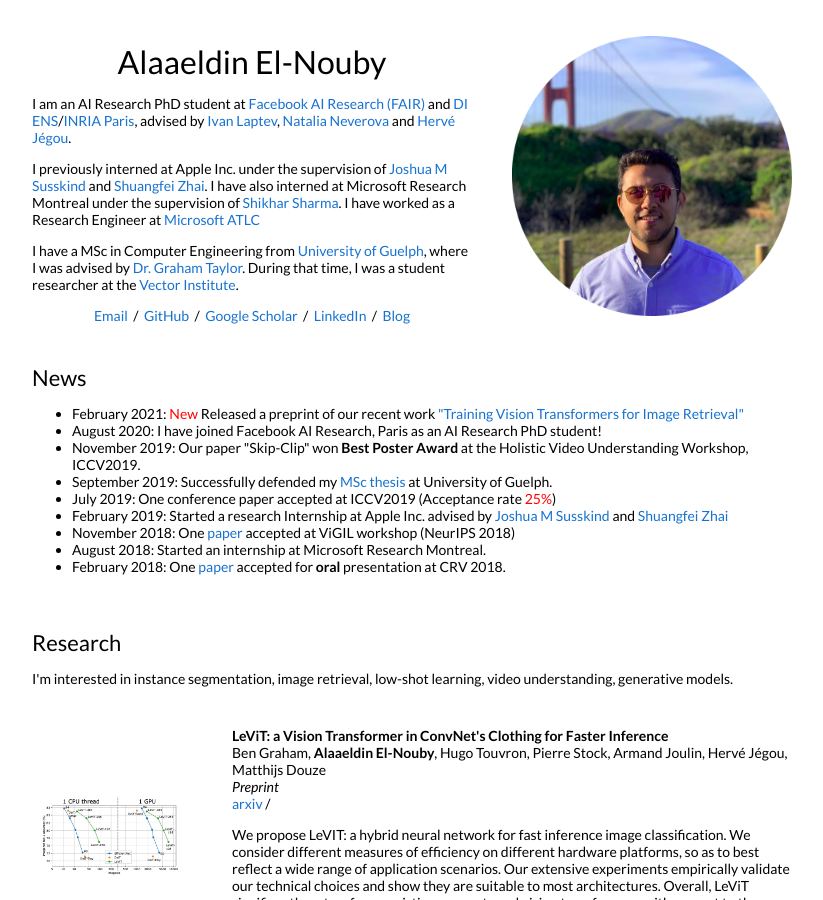
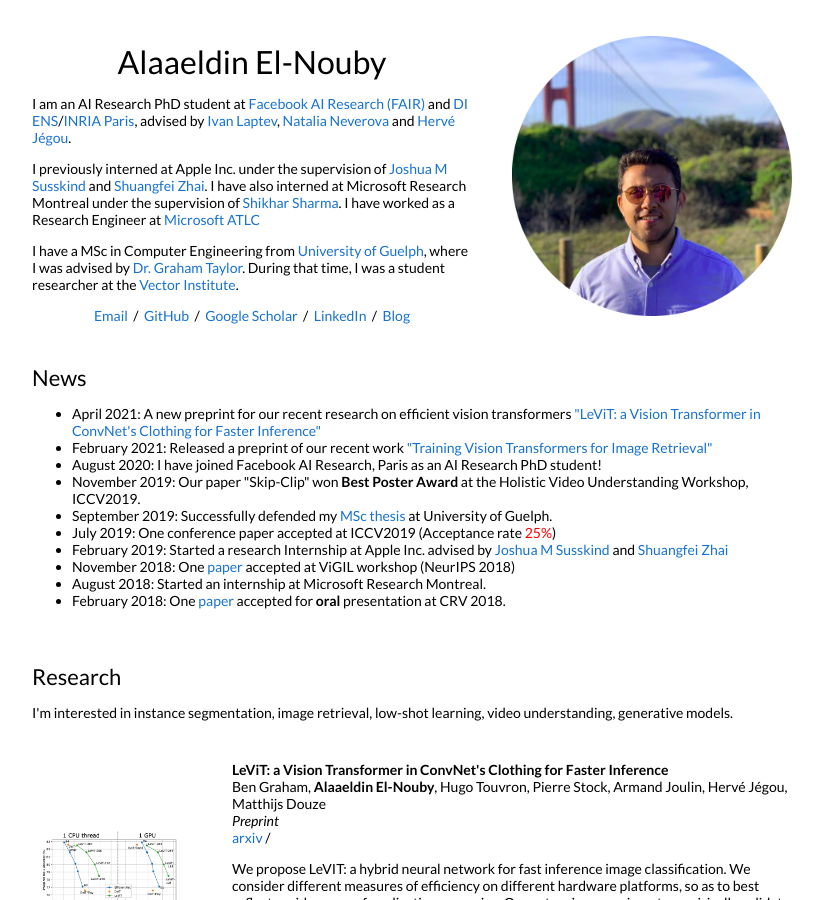
Before and after one commit to aelnouby/aelnouby.github.io, a Jekyll site: the page built from _posts/2021-4-5-levit.markdown, in a window 1280 px wide and 900 px high. Shown: the whole window, without its empty margins (228-1051 px from the left). Built offline with Jekyll 4.4.1, drawn with Linux system fonts in a browser that asks for light colours.

Commit message:
Update default.html

```diff
--- a/_layouts/default.html
+++ b/_layouts/default.html
@@ -82,7 +82,8 @@
             <td style="padding:2.5%;width:100%;vertical-align:middle">
               <h2>News</h2>
                 <ul>
-                  <li>February 2021: <span style="color:red;"> New</span>  Released a preprint of our recent work <a href="https://arxiv.org/abs/2102.05644"> "Training Vision Transformers for Image Retrieval"</a> </li>
+                  <li>April 2021:  A new preprint for our recent research on efficient vision transformers <a href="https://arxiv.org/abs/2104.01136">"LeViT: a Vision Transformer in ConvNet's Clothing for Faster Inference"</a></li>
+                  <li>February 2021: Released a preprint of our recent work <a href="https://arxiv.org/abs/2102.05644"> "Training Vision Transformers for Image Retrieval"</a> </li>
                   <li>August 2020: I have joined Facebook AI Research, Paris as an AI Research PhD student!</li>
                   <li>November 2019: Our paper "Skip-Clip" won <strong>Best Poster Award</strong> at the Holistic Video Understanding Workshop, ICCV2019.</li>
                   <li>September 2019: Successfully defended my <a
```
